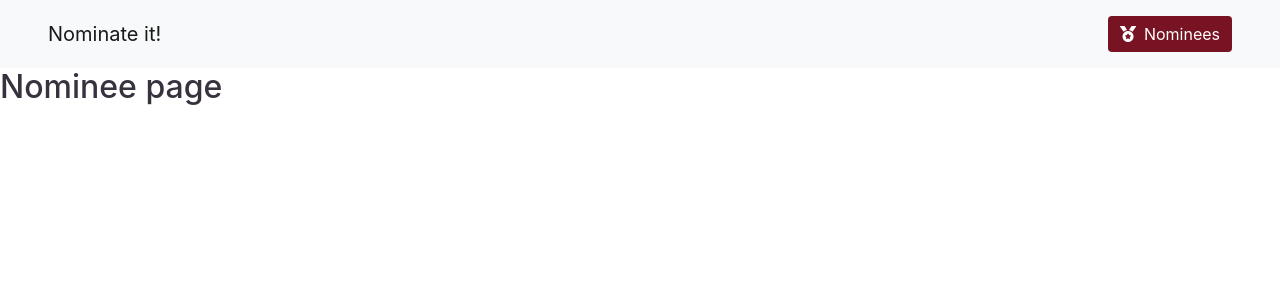
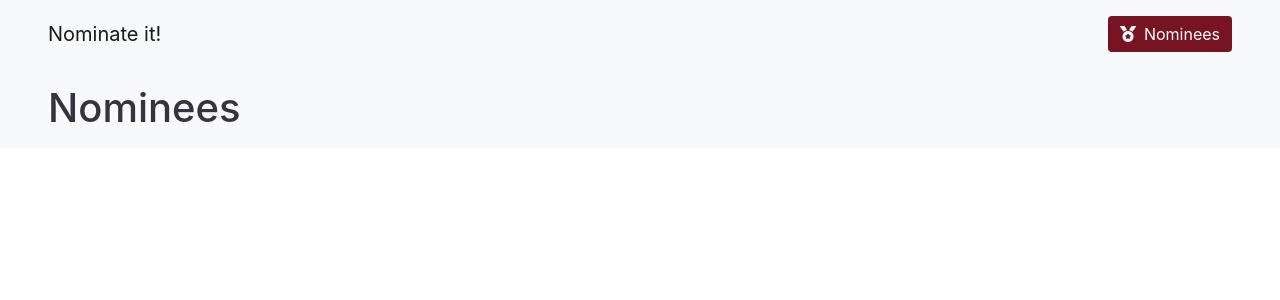
Before and after one commit to angelicamapeso/nominate-it, a React (Create React App) app in the folder client/: page /nominees in a window 1280 px wide. Shown: the top 300 px of the page. Built offline with nearby package versions, Linux system fonts and the light colour scheme; no server answers.

Commit message:
Display nominees title

```diff
--- a/client/src/pages/Nominees/index.js
+++ b/client/src/pages/Nominees/index.js
@@ -1,4 +1,6 @@
 import React, { useState, useEffect } from "react";
+import NomineeList from "../../components/NomineeList";
+import NomineeCard from "../../components/NomineeCard";
 import { getNominees } from "../../utils/API";
 
 function Nominees() {
@@ -10,7 +12,16 @@ function Nominees() {
       setNominees(response);
     });
   }, []);
-  return <h2>Nominee page</h2>;
+
+  return (
+    <>
+      <section className="bg-light pt-3 pb-2">
+        <div className="container-fluid px-lg-5 px-md-3">
+          <h1>Nominees</h1>
+        </div>
+      </section>
+    </>
+  );
 }
 
 export default Nominees;
```
